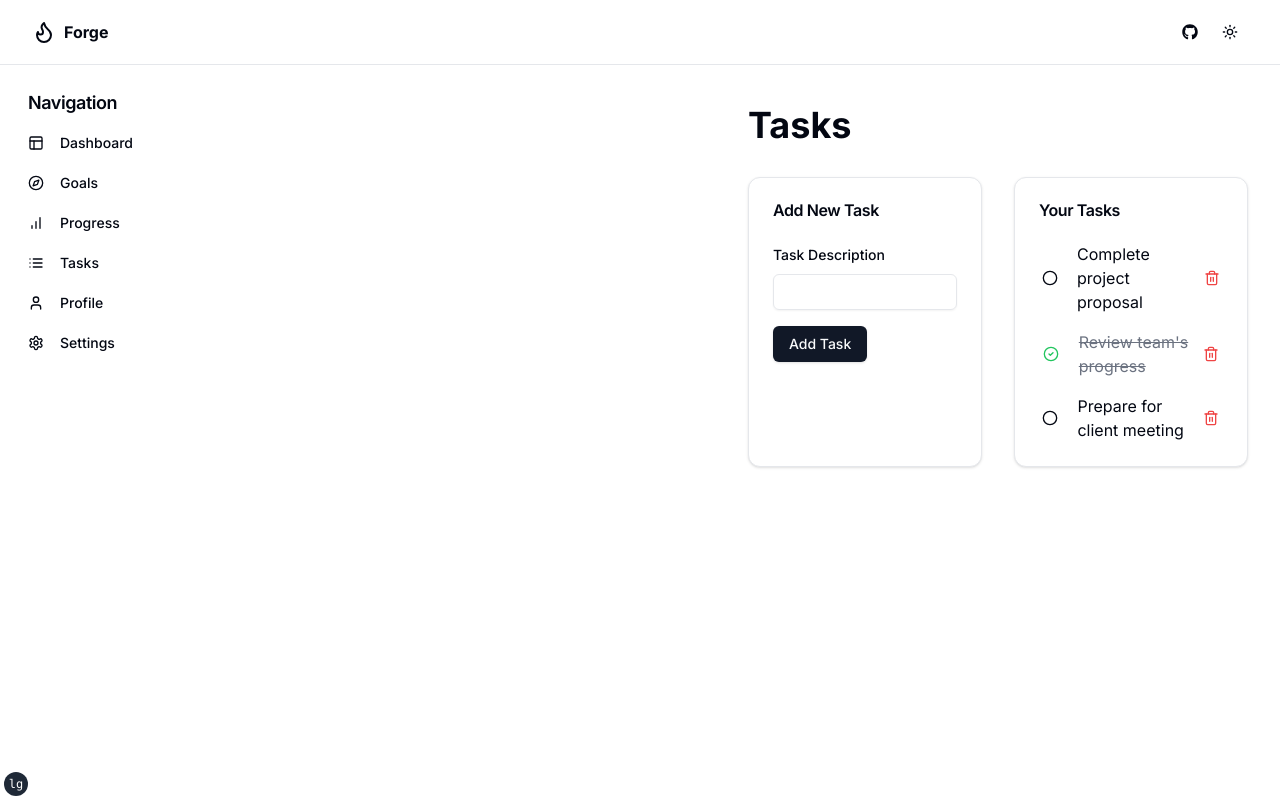
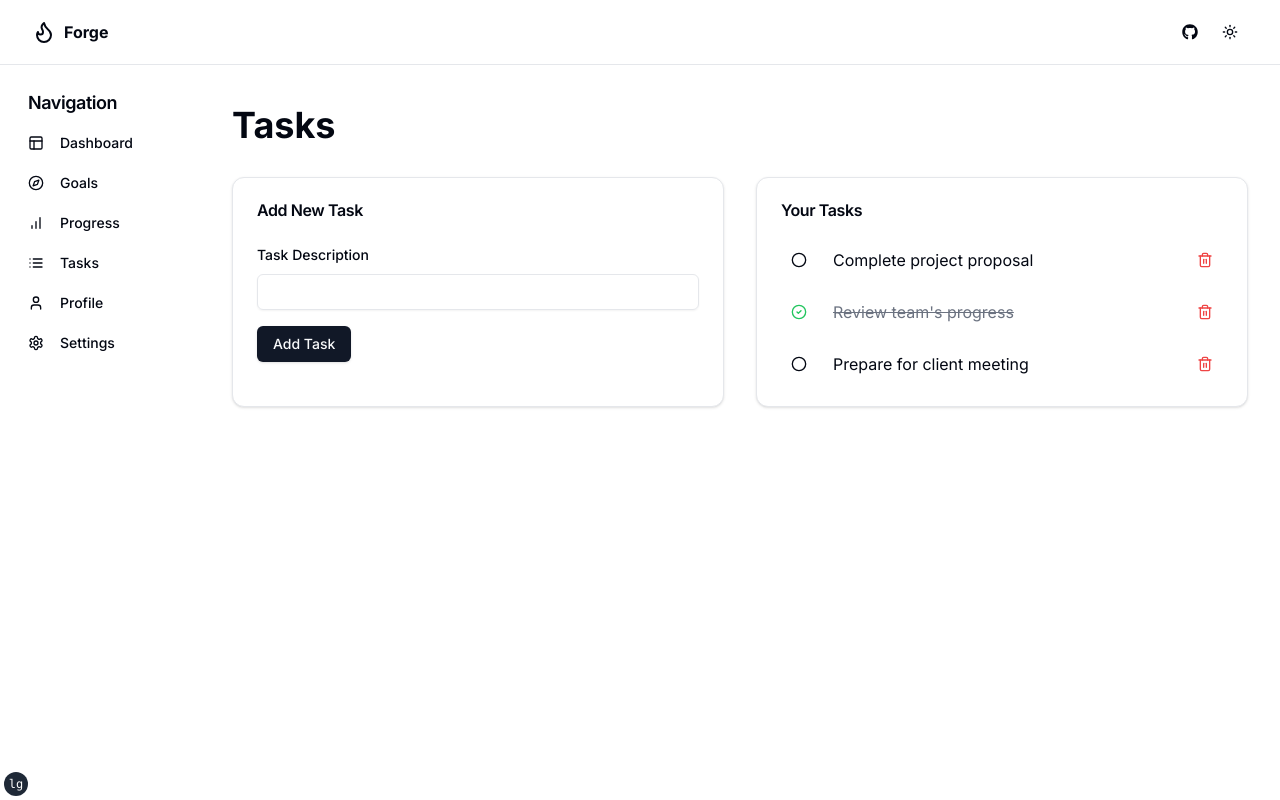
Before and after one commit to Kimdev-254/Forge, a Next.js app: page /tasks.tsx in a window 1280 px wide. Built offline with nearby package versions, Linux system fonts and the light colour scheme.

Commit message:
layout page update

```diff
--- a/src/app/layout.tsx
+++ b/src/app/layout.tsx
@@ -1,5 +1,6 @@
 import "./globals.css"
 import { Metadata } from "next"
+import { Suspense } from "react"
 
 import { siteConfig } from "@/config/site"
 import { fontSans } from "@/lib/fonts"
@@ -8,6 +9,7 @@ import { SiteHeader } from "@/components/site-header"
 import { TailwindIndicator } from "@/components/tailwind-indicator"
 import { ThemeProvider } from "@/components/theme-provider"
 import { Sidebar } from "@/components/sidebar"
+import Loading from "./loading"
 
 export const metadata: Metadata = {
   title: {
@@ -42,9 +44,11 @@ export default function RootLayout({ children }: RootLayoutProps) {
         <ThemeProvider attribute="class" defaultTheme="system" enableSystem>
           <div className="relative flex min-h-screen flex-col">
             <SiteHeader />
-            <div className="flex flex-1">
-              <Sidebar className="hidden md:block" />
-              <main className="flex-1 overflow-y-auto">{children}</main>
+            <div className="flex flex-1 md:grid md:grid-cols-[200px_1fr]">
+              <Sidebar className="hidden md:block w-[200px]" />
+              <main className="flex-1 overflow-y-auto">
+                <Suspense fallback={<Loading />}>{children}</Suspense>
+              </main>
             </div>
           </div>
           <TailwindIndicator />
```
